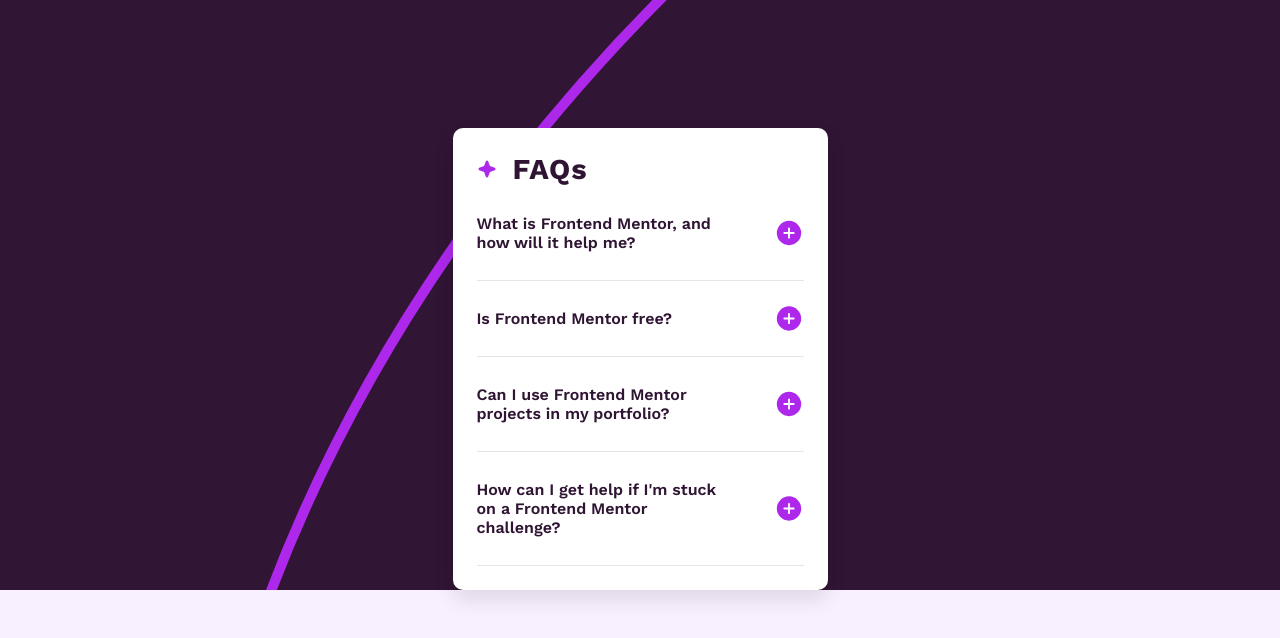
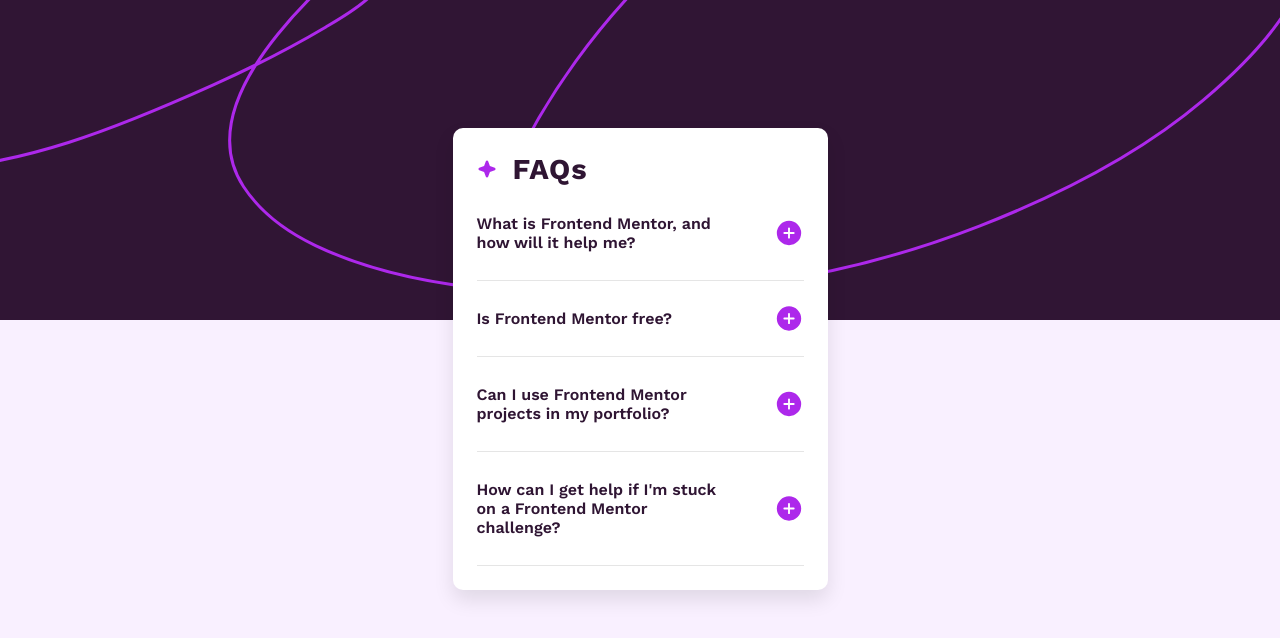
Before and after one commit to chintriago/faq-accordion, a plain HTML site: page index.html in a window 1280 px wide. Drawn offline with nearby package versions, Linux system fonts and the light colour scheme.

Commit message:
Desktop Styling- fixed background image resizing issue

```diff
--- a/index.html
+++ b/index.html
@@ -16,6 +16,7 @@
 </head>
 
 <body>
+  <div class="wrapper">
     <main>
       <article>
         <header>
@@ -75,6 +76,7 @@
         </section>
       </article>
     </main>
+  </div>
 </body>
 
 </html>
--- a/style.css
+++ b/style.css
@@ -15,7 +15,9 @@
 html,
 body {
     height: 100%;
-    font-family: Arial, sans-serif;
+    font-size: 16px;
+    font-family: 'Work Sans', sans-serif;
+    background-color: var(--light-pink);
 }
 
 img {
@@ -45,20 +47,19 @@ textarea {
 }
 
 /* General Styles */
-body {
-    font-size: 16px;
-    font-family: 'Work Sans', sans-serif;
-    background-color: var(--light-pink);
+.wrapper {
+    background-image: url(assets/images/background-pattern-mobile.svg);
+    background-repeat: no-repeat;
+    background-position: top;
+    background-size: cover;
+    height: 230px;
+    width: 100%;
 }
 
 main {
     display: flex;
     justify-content: center;
     align-items: center;
-    background-image: url(assets/images/background-pattern-mobile.svg);
-    background-repeat: no-repeat;
-    background-position: top center;
-    background-size: 100%;
 }
 
 /* Card Styling */
@@ -120,3 +121,11 @@ p {
     line-height: 1.5;
     margin-top: 1rem;
 }
+
+/* Media Queries */
+@media screen and (min-width: 768px) {
+    .wrapper {
+        background-image: url(assets/images/background-pattern-desktop.svg);
+        height: 320px;
+    }
+}
```
Lines whose indentation alone changed are shown as unchanged.
